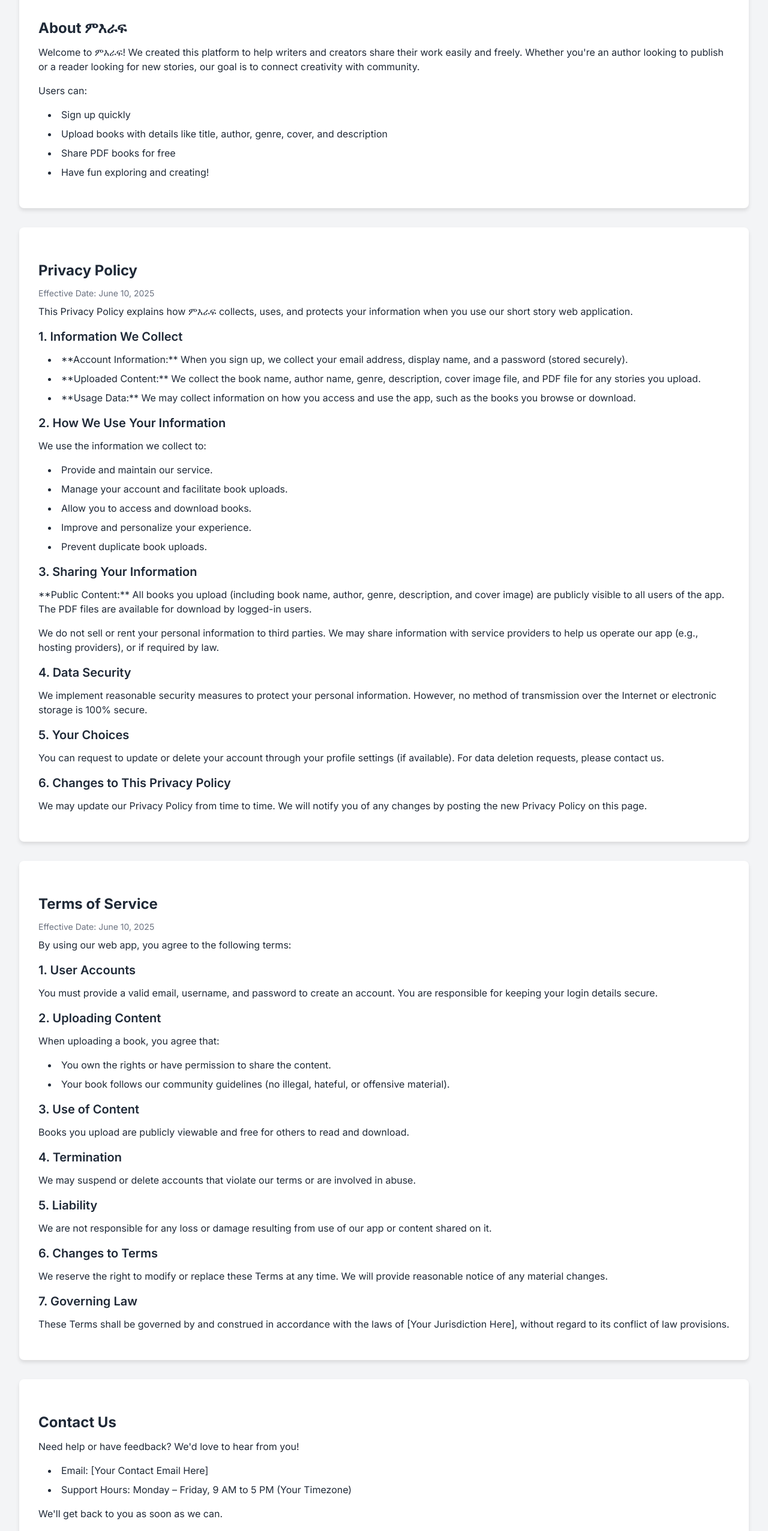
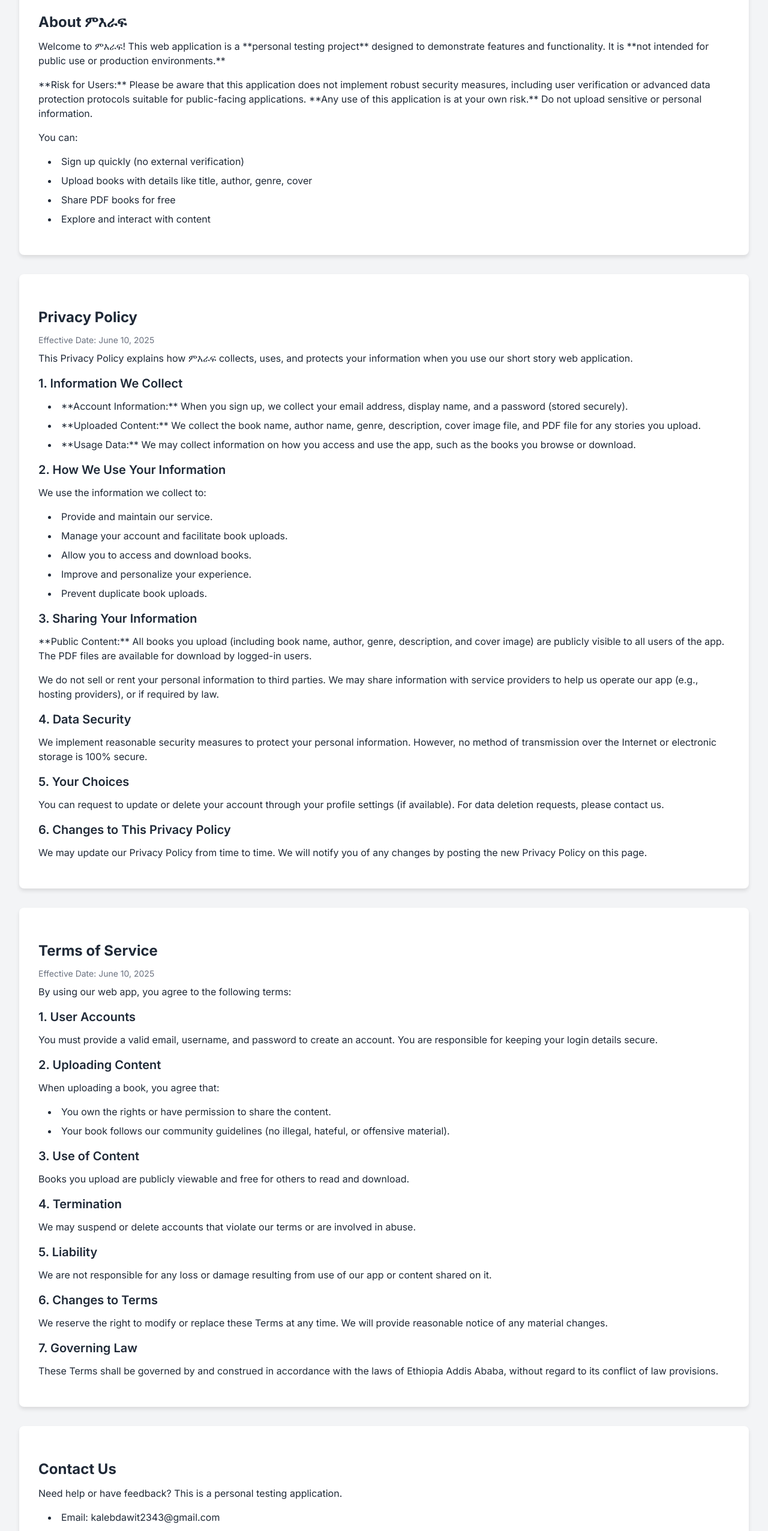
Before and after one commit to kaleb2343/merafe-book-web-app, a website: page public/privacy and policy.html in a window 1280 px wide. Shown: the part 200-2752 px from the top of the page at 60% size. Drawn offline with nearby package versions, Linux system fonts and the light colour scheme.

Commit message:
Update privacy and policy.html

```diff
--- a/public/privacy and policy.html
+++ b/public/privacy and policy.html
@@ -99,18 +99,7 @@
             color: #E0E0E0 !important;
         }
 
-        /* NEW: Theme Toggle Button Styling */
-        #theme-toggle {
-            background-color: #f3f4f6; /* Light grey for light theme */
-            color: #1f2937; /* Dark text for light theme */
-            border: 1px solid #d1d5db; /* Light border */
-        }
-
-        .dark-theme #theme-toggle {
-            background-color: #4b5563; /* Dark grey for dark theme */
-            color: #e5e7eb; /* Light text for dark theme */
-            border: 1px solid #6b7280; /* Darker border */
-        }
+        /* Removed Theme Toggle Button Styling */
         /* Ensure the main heading "Important Information & Policies" is white in dark theme */
         body.dark-theme main h2 {
             color: #E0E0E0 !important;
@@ -129,10 +118,7 @@
                 <a href="index.html" class="text-white hover:text-gray-200 font-semibold px-3 py-2 rounded-md">Home</a>
             </nav>
         </div>
-        <!-- Theme Toggle Button -->
-        <button id="theme-toggle" class="p-2 rounded-full transition duration-300 flex items-center justify-center">
-            <i class="fas fa-moon text-xl"></i> <!-- Moon icon for dark mode -->
-        </button>
+        <!-- Theme Toggle Button Removed -->
     </header>
 
     <main class="container mx-auto p-8 flex-grow">
@@ -142,16 +128,19 @@
         <div id="about" class="content-section">
             <h3 class="text-2xl font-bold mb-4">About ምእራፍ</h3>
             <p class="mb-4">
-                Welcome to ምእራፍ! We created this platform to help writers and creators share their work easily and freely. Whether you're an author looking to publish or a reader looking for new stories, our goal is to connect creativity with community.
+                Welcome to ምእራፍ! This web application is a **personal testing project** designed to demonstrate features and functionality. It is **not intended for public use or production environments.**
             </p>
             <p class="mb-4">
-                Users can:
+                **Risk for Users:** Please be aware that this application does not implement robust security measures, including user verification or advanced data protection protocols suitable for public-facing applications. **Any use of this application is at your own risk.** Do not upload sensitive or personal information.
+            </p>
+            <p class="mb-4">
+                You can:
             </p>
             <ul class="list-disc list-inside ml-4 mb-4">
-                <li>Sign up quickly</li>
-                <li>Upload books with details like title, author, genre, cover, and description</li>
+                <li>Sign up quickly (no external verification)</li>
+                <li>Upload books with details like title, author, genre, cover</li>
                 <li>Share PDF books for free</li>
-                <li>Have fun exploring and creating!</li>
+                <li>Explore and interact with content</li>
             </ul>
         </div>
 
@@ -245,7 +234,7 @@
             </p>
             <h4 class="text-xl font-semibold mb-3">7. Governing Law</h4>
             <p class="mb-4">
-                These Terms shall be governed by and construed in accordance with the laws of [Your Jurisdiction Here], without regard to its conflict of law provisions.
+                These Terms shall be governed by and construed in accordance with the laws of Ethiopia Addis Ababa, without regard to its conflict of law provisions.
             </p>
         </div>
 
@@ -253,13 +242,13 @@
         <div id="contact" class="content-section">
             <h3 class="text-2xl font-bold mb-4">Contact Us</h3>
             <p class="mb-4">
-                Need help or have feedback? We'd love to hear from you!
+                Need help or have feedback? This is a personal testing application.
             </p>
             <ul class="list-disc list-inside mb-4 ml-4">
-                <li>Email: [Your Contact Email Here]</li>
-                <li>Support Hours: Monday – Friday, 9 AM to 5 PM (Your Timezone)</li>
+                <li>Email: kalebdawit2343@gmail.com</li>
+                <li>Support Hours: Not applicable for a personal testing project.</li> <!-- Removed "Support Hours" line -->
             </ul>
-            <p class="mb-4">We'll get back to you as soon as we can.</p>
+            <p class="mb-4">Direct contact is not available for this testing app. For inquiries, please reach out via my portfolio page if available.</p>
         </div>
     </main>
 
@@ -271,15 +260,17 @@
     <script>
         document.addEventListener('DOMContentLoaded', () => {
             const body = document.body;
-            const themeToggle = document.getElementById('theme-toggle');
+            // Removed themeToggle element, so we don't need to query it
+            // const themeToggle = document.getElementById('theme-toggle');
 
-            // Apply saved theme on load
+            // Apply saved theme on load (still useful if theme is set elsewhere)
             const savedTheme = localStorage.getItem('theme');
             if (savedTheme) {
                 body.classList.add(savedTheme);
             }
 
-            // Theme Toggle functionality
+            // Theme Toggle functionality removed
+            /*
             if (themeToggle) {
                 themeToggle.addEventListener('click', () => {
                     if (body.classList.contains('dark-theme')) {
@@ -291,6 +282,7 @@
                     }
                 });
             }
+            */
         });
     </script>
 </body>
```
